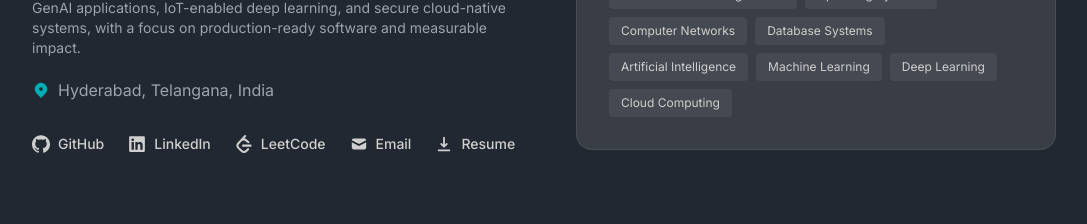
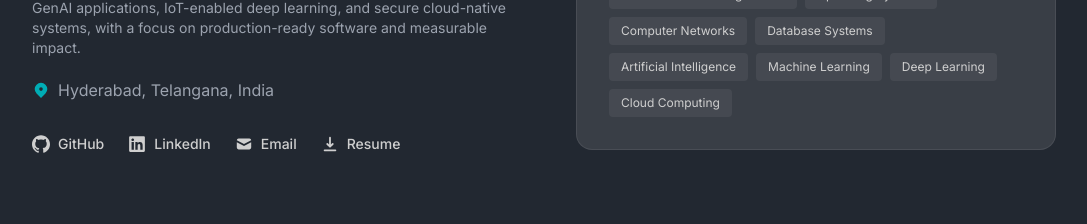
Before and after one commit to sreesaivardhan/portfolio, a React (Vite) app: page / in a window 1280 px wide. Shown: the part 1300-1524 px from the top of the page, without its empty margins (96-1183 px from the left). Built offline with nearby package versions, Linux system fonts and the light colour scheme.

Commit message:
info update

```diff
--- a/src/components/About.jsx
+++ b/src/components/About.jsx
@@ -1,10 +1,9 @@
 import { personalInfo, education } from '../data/portfolioData'
-import { SiGithub, SiLeetcode } from 'react-icons/si'
+import { SiGithub} from 'react-icons/si'
 import { FaLinkedin } from 'react-icons/fa'
 import { HiMail, HiDownload, HiLocationMarker } from 'react-icons/hi'
 
-const RESUME_URL =
-  'https://drive.google.com/file/d/1hEwkj-rag6DN9DpE_IR7pTrp1oik23re/view?usp=drive_link'
+const RESUME_URL ='https://drive.google.com/file/d/1F2q7EDgy8HO26UkuDPGrEWJ9p7TEfFo7/view?usp=drive_link'
 
 export default function About() {
   return (
@@ -49,7 +48,6 @@ export default function About() {
               {[
                 { href: personalInfo.github, Icon: SiGithub, label: 'GitHub' },
                 { href: personalInfo.linkedin, Icon: FaLinkedin, label: 'LinkedIn' },
-                { href: personalInfo.leetcode, Icon: SiLeetcode, label: 'LeetCode' },
                 { href: `mailto:${personalInfo.email}`, Icon: HiMail, label: 'Email' },
                 { href: RESUME_URL, Icon: HiDownload, label: 'Resume', external: true },
               ].map(({ href, Icon, label, external }) => (
--- a/src/data/portfolioData.js
+++ b/src/data/portfolioData.js
@@ -8,7 +8,6 @@ export const personalInfo = {
   phone: "+91 8332839135",
   github: "https://github.com/sreesaivardhan",
   linkedin: "https://linkedin.com/in/saivardhan06",
-  leetcode: "https://leetcode.com/u/sreesaivardhanS",
   tagline:
     "Building scalable AI-powered applications using modern web technologies.",
 };
```
